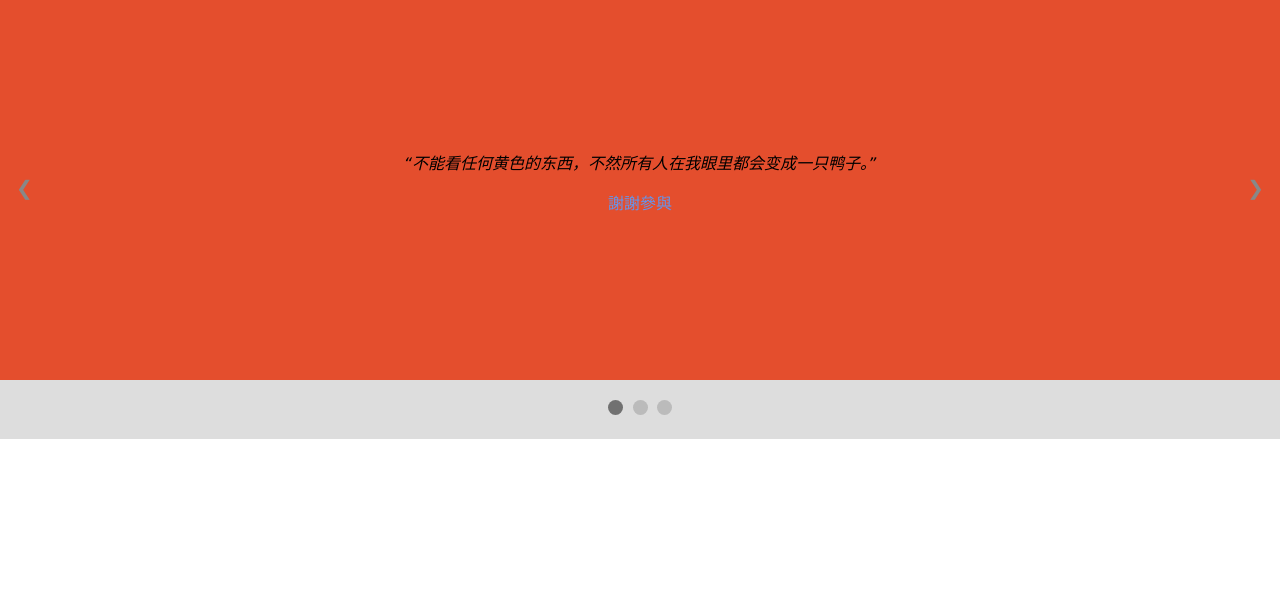
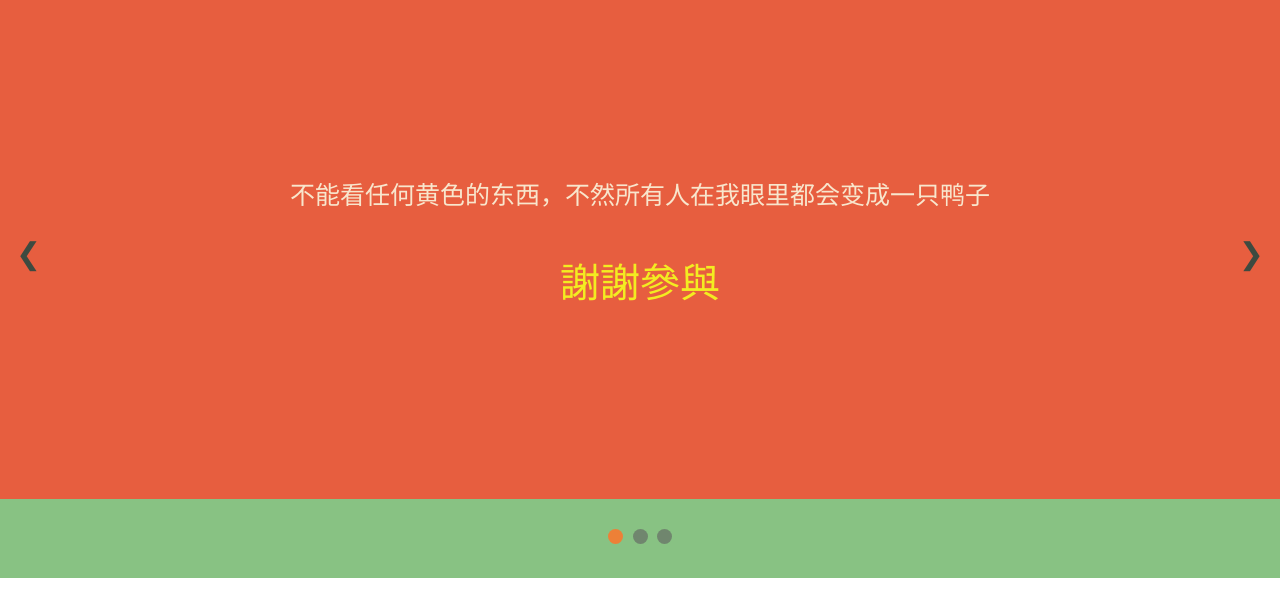
Before and after one commit to zooeyng/0211, a plain HTML site: page bd1.html in a window 1280 px wide. Drawn offline with Linux system fonts and the light colour scheme.

Commit message:
Update bd1.html

```diff
--- a/bd1.html
+++ b/bd1.html
@@ -8,18 +8,20 @@
 <div class="slideshow-container">
 
     <div class="mySlides">
-        <q>不能看任何黄色的东西，不然所有人在我眼里都会变成一只鸭子。</q>
+
+		<p class="cd">不能看任何黄色的东西，不然所有人在我眼里都会变成一只鸭子</p>
         <p class="author">謝謝參與</p>
     </div>
 
     <div class="mySlides">
-        <q>But man is not made for defeat. A man can be destroyed but not defeated.</q>
-        <p class="author">- Ernest Hemingway</p>
+
+        <p class="cd">这是我男朋友陈小舟</p>
+        <p class="author">謝謝參與</p>
     </div>
 
     <div class="mySlides">
-        <q>I have not failed. I've just found 10,000 ways that won't work.</q>
-        <p class="author">- Thomas A. Edison</p>
+       <p class="cd">床頭櫃看一看</p>
+        <p class="author">恭喜中獎</p>
     </div>
 
     <a class="prev" onclick="plusSlides(-1)">❮</a>
@@ -39,7 +41,7 @@
     /* Slideshow container */
     .slideshow-container {
       position: relative;
-      background: #E44E2D;
+      background: #E75E3F;
     }
 
     /* Slides */
@@ -57,9 +59,9 @@
       width: auto;
       margin-top: -30px;
       padding: 16px;
-      color: #888;
+      color: #3E4A40;
       font-weight: bold;
-      font-size: 20px;
+      font-size: 30px;
       border-radius: 0 3px 3px 0;
       user-select: none;
     }
@@ -73,15 +75,15 @@
 
     /* On hover, add a black background color with a little bit see-through */
     .prev:hover, .next:hover {
-      background-color: rgba(0,0,0,0.8);
+      background-color: #4C673C;
       color: white;
     }
 
     /* The dot/bullet/indicator container */
     .dot-container {
         text-align: center;
-        padding: 20px;
-        background: #ddd;
+        padding: 30px;
+        background: #88C283;
     }
 
     /* The dots/bullets/indicators */
@@ -90,7 +92,7 @@
       height: 15px;
       width: 15px;
       margin: 0 2px;
-      background-color: #bbb;
+      background-color: #70866E;
       border-radius: 50%;
       display: inline-block;
       transition: background-color 0.6s ease;
@@ -98,14 +100,22 @@
 
     /* Add a background color to the active dot/circle */
     .active, .dot:hover {
-      background-color: #717171;
+      background-color: #ED8037;
     }
 
     /* Add an italic font style to all quotes */
     q {font-style: italic;}
 
     /* Add a blue color to the author */
-    .author {color: cornflowerblue;}
+    .author {
+	color: #F3EC21;
+	font-size: 40px;
+	}
+
+	.cd {
+	color: #F8E6CD;
+	font-size: 25px;
+	}
 </style>
 
 <script>
```
